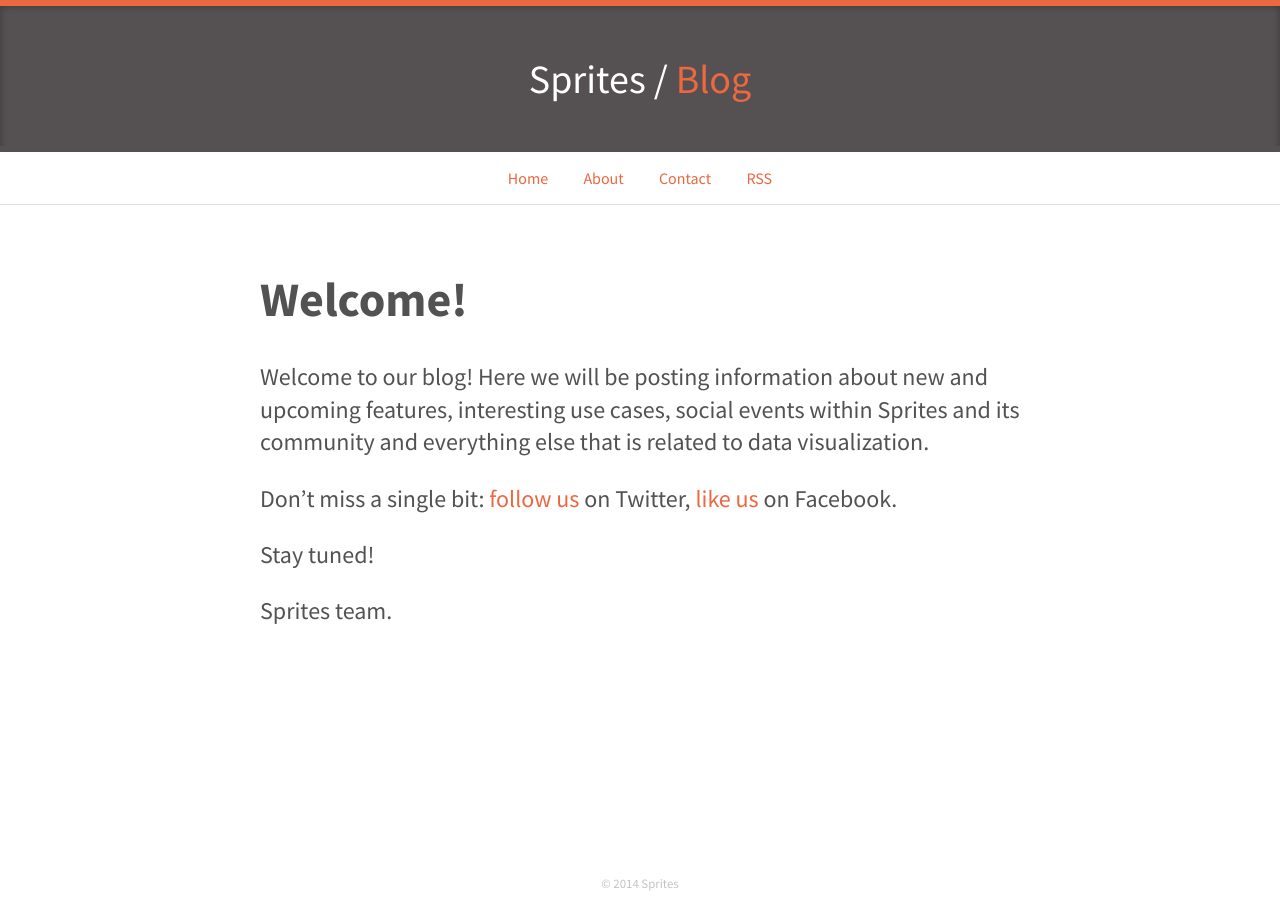
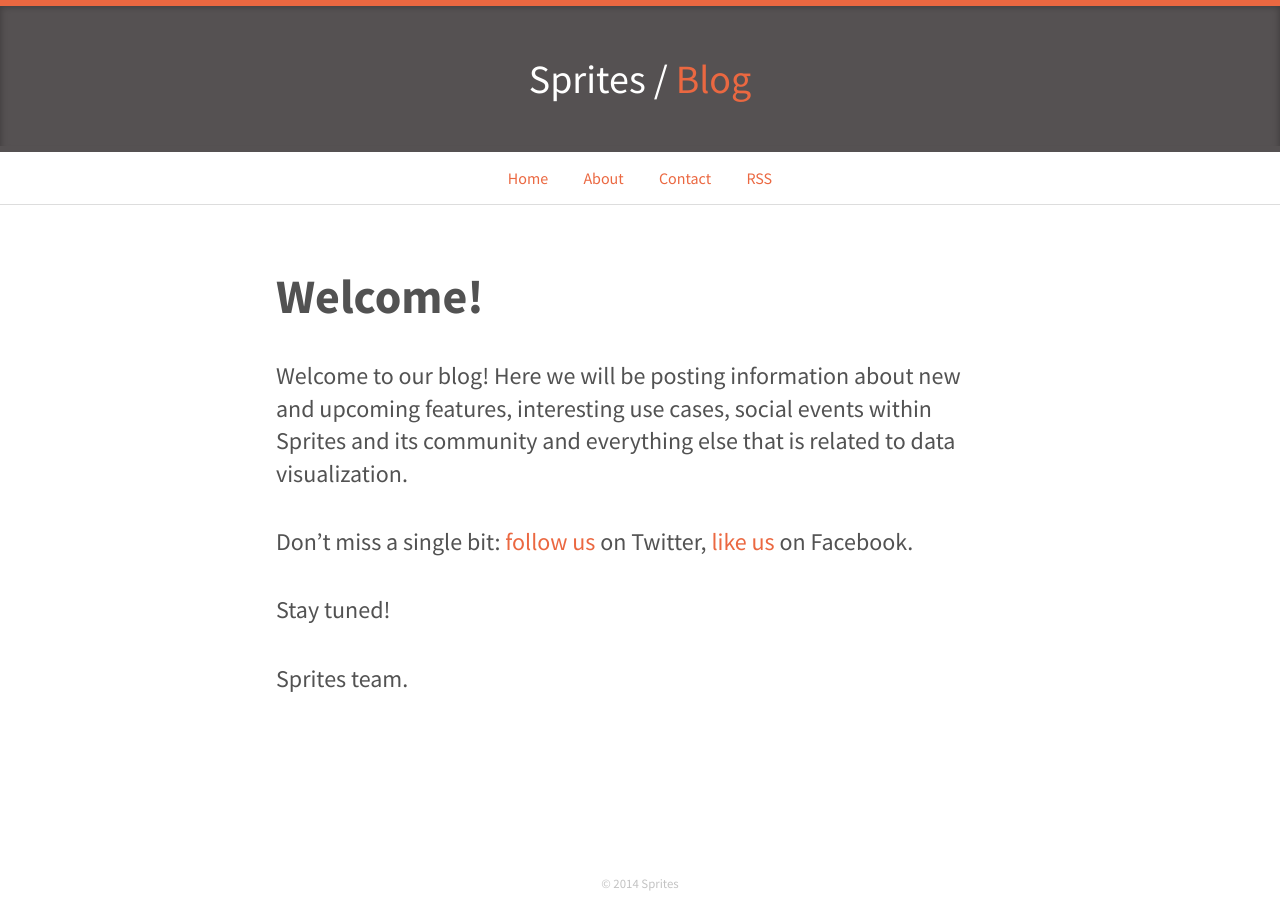
Before and after one commit to spritesapp/spritesapp.github.io, a Jekyll site: the page built from _posts/2014-05-01-welcome.md, in a window 1280 px wide. Built offline with Jekyll 4.4.1, drawn with Linux system fonts in a browser that asks for light colours.

Commit message:
New post: Social sharing, etc.

```diff
--- a/assets/css/site.css
+++ b/assets/css/site.css
@@ -85,10 +85,11 @@
 
 .main .content {
     flex: 1;
-    width: 760px;
+    max-width: 760px;
     margin: 0 auto;
     margin-top: 2em;
     margin-bottom: 2em;
+    padding: 0 1em;
 }
 
 .main footer {
@@ -100,12 +101,34 @@
     color: #c3c3c3;
 }
 
+.main .content .landing .all-posts li {
+    line-height: 150%;
+}
+
+.main .content .landing .all-posts li local-time {
+    display: inline-block;
+    width: 5rem;
+}
+
 /* Posts */
 
 .post {
     font-size: 150%;
 }
 
+.post h1 {
+    line-height: 115%;
+}
+
 .post p {
     line-height: 135%;
+    margin-top: 1.5em;
+    margin-bottom: 1.5em;
 }
+
+.post img {
+    display: block;
+    margin: 0 auto;
+    border: 1px solid #c3c3c3;
+    box-shadow: 1px 1px 5px #F4F4F4;
+}
--- a/index.html
+++ b/index.html
@@ -6,7 +6,7 @@
 <article class="landing">
     <h1>All posts</h1>
 
-    <ul>
+    <ul class="all-posts">
     {% for post in site.posts %}
         <li>
             <local-time datetime="{{ post.date }}">{{ post.date | date: "%-m/%-d/%Y" }}</local-time>&nbsp;
```
Also changed, not shown: _posts/2014-05-11-social-sharing-preview-mode-and-other-new-features.md (added, +34 -0 lines), assets/img/posts/image-gallery.png (added), assets/img/posts/paste-element.png (added), assets/img/posts/preview-infographic.png (added), assets/img/posts/reorder-slides.png (added), assets/img/posts/social-sharing.png (added), 4 other files.
